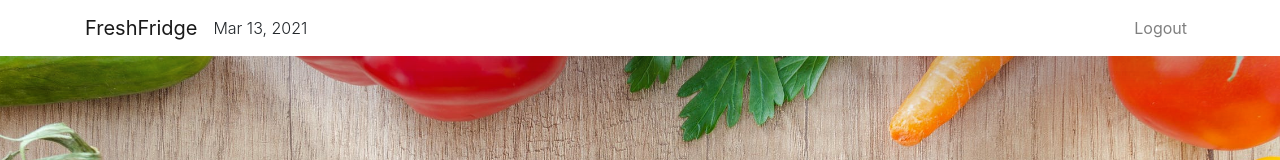
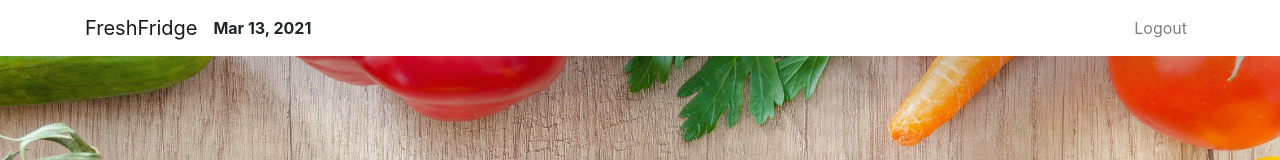
Before and after one commit to veryfaye/FreshFridge, a React (Create React App) app in the folder client/: page /home in a window 1280 px wide. Shown: the top 160 px of the page. Built offline with nearby package versions, Linux system fonts and the light colour scheme.

Commit message:
updated Navbar

```diff
--- a/client/src/style/Item.css
+++ b/client/src/style/Item.css
@@ -34,6 +34,5 @@
 }
 
 .date {
-  font-size: 100%;
-  font-weight: 300;
+  font-weight: bold;
 }
```
